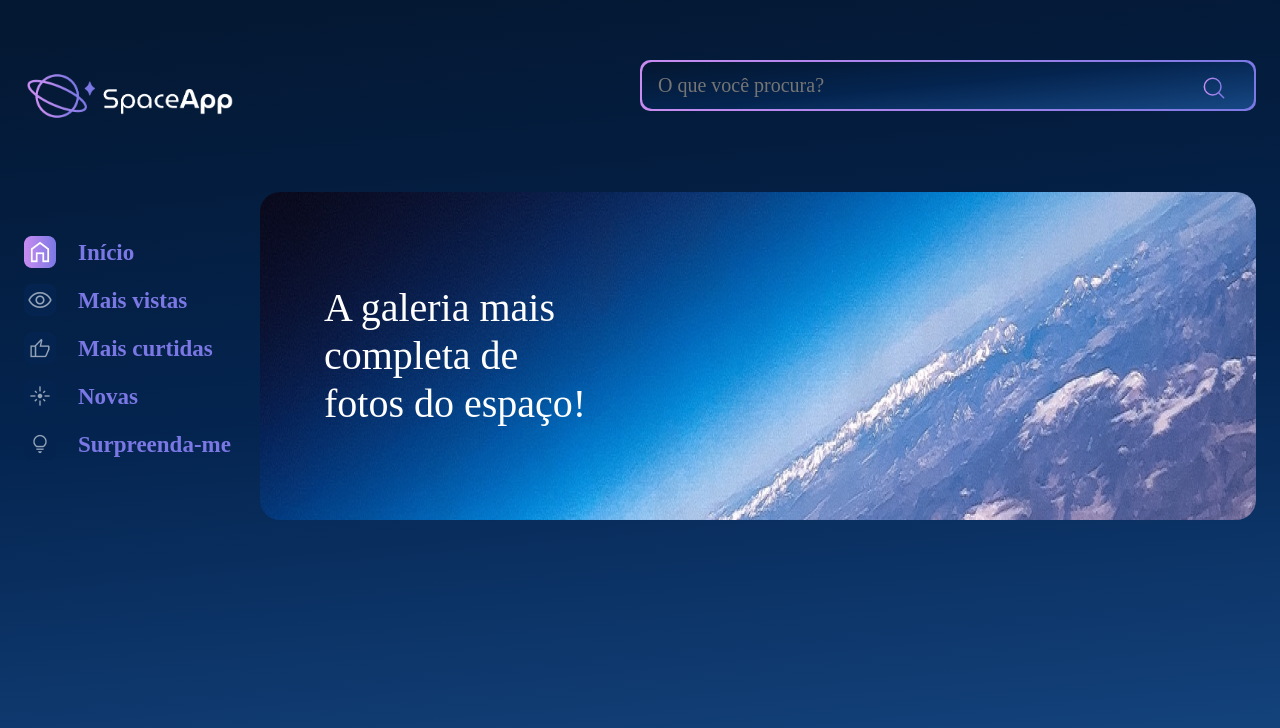
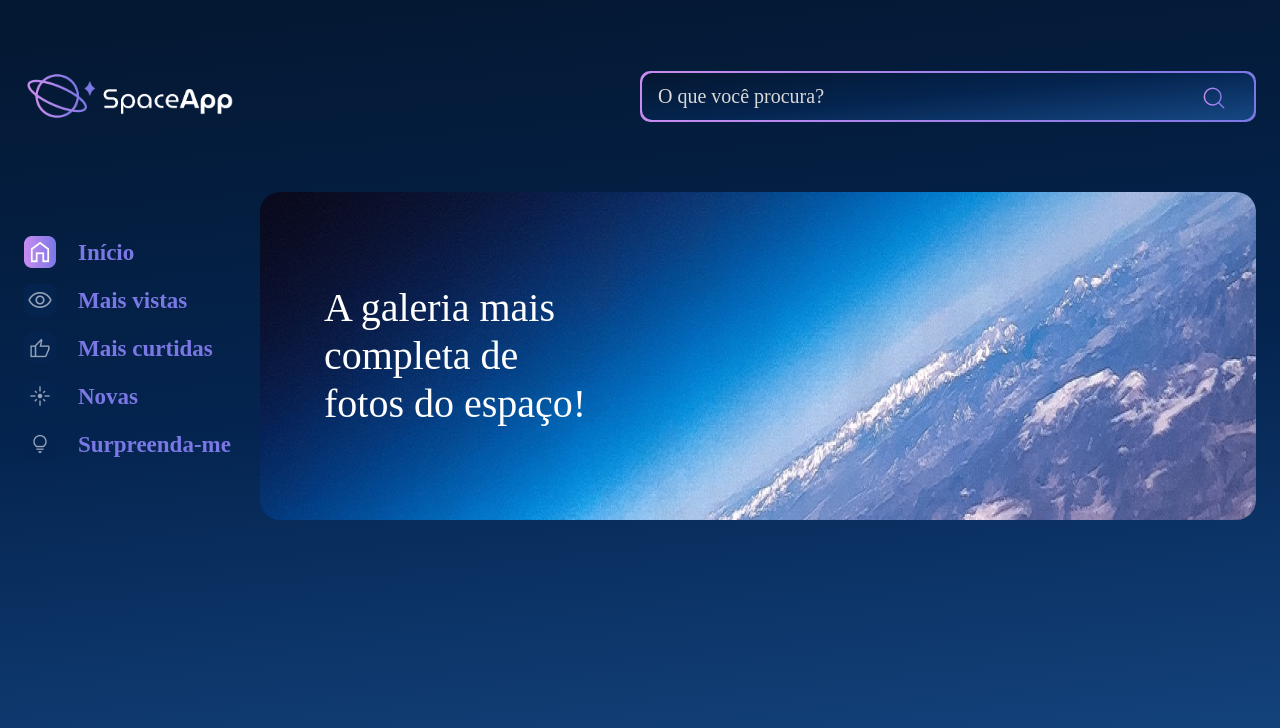
Before and after one commit to Endriw-Ventura/space-app, a React (Vite) app: page / in a window 1280 px wide. Shown: the top 728 px of the page. Built offline with nearby package versions, Linux system fonts and the light colour scheme.

Commit message:
#UPDATED - Updated the styles of the heaer and the input

```diff
--- a/src/components/HeaderStyled/index.jsx
+++ b/src/components/HeaderStyled/index.jsx
@@ -3,6 +3,7 @@ import TextInput from "../TextInputStyled";
 
 const HeaderStyled = styled.header`
 display: flex;
+align-items: center;
 justify-content: space-between;
 padding: 60px 0;
 
--- a/src/components/TextInputStyled/index.jsx
+++ b/src/components/TextInputStyled/index.jsx
@@ -13,11 +13,15 @@ background: linear-gradient(90deg, #C98CF1 0%, #7B78E5 100%);
 const SearchInput = styled.input`
     width: 100%;
     font-size: 20px;
-    padding: 12px 16px;
+    padding: 12px 75px 12px 16px;
     border-radius: 10px;
+    color: white;
     border: transparent;
-    color: white;
     background: linear-gradient(174.61deg, #041833 4.16%, #04244F 48%, #154580 96.76%);
+
+    &::placeholder{
+      color: #D9D9D9;
+    }
 
     &:focus{
     overflow: hidden;
```
